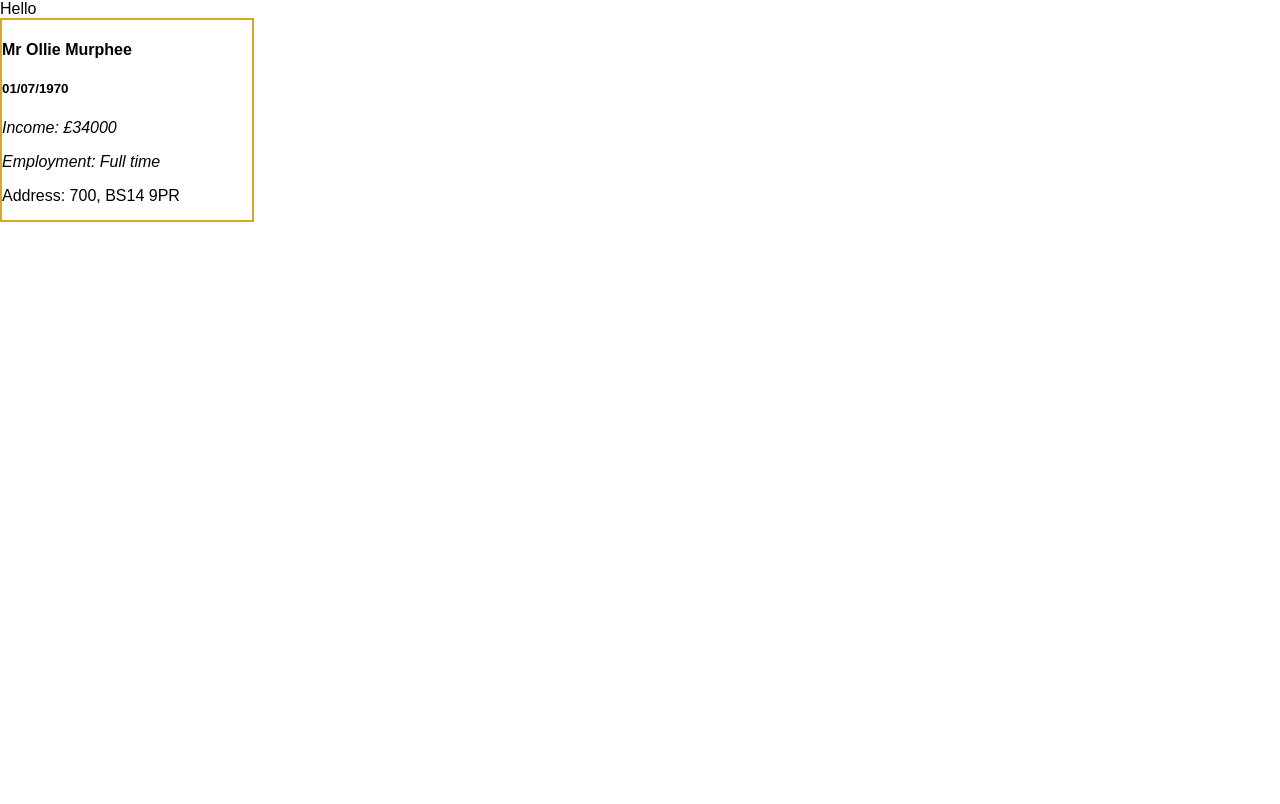
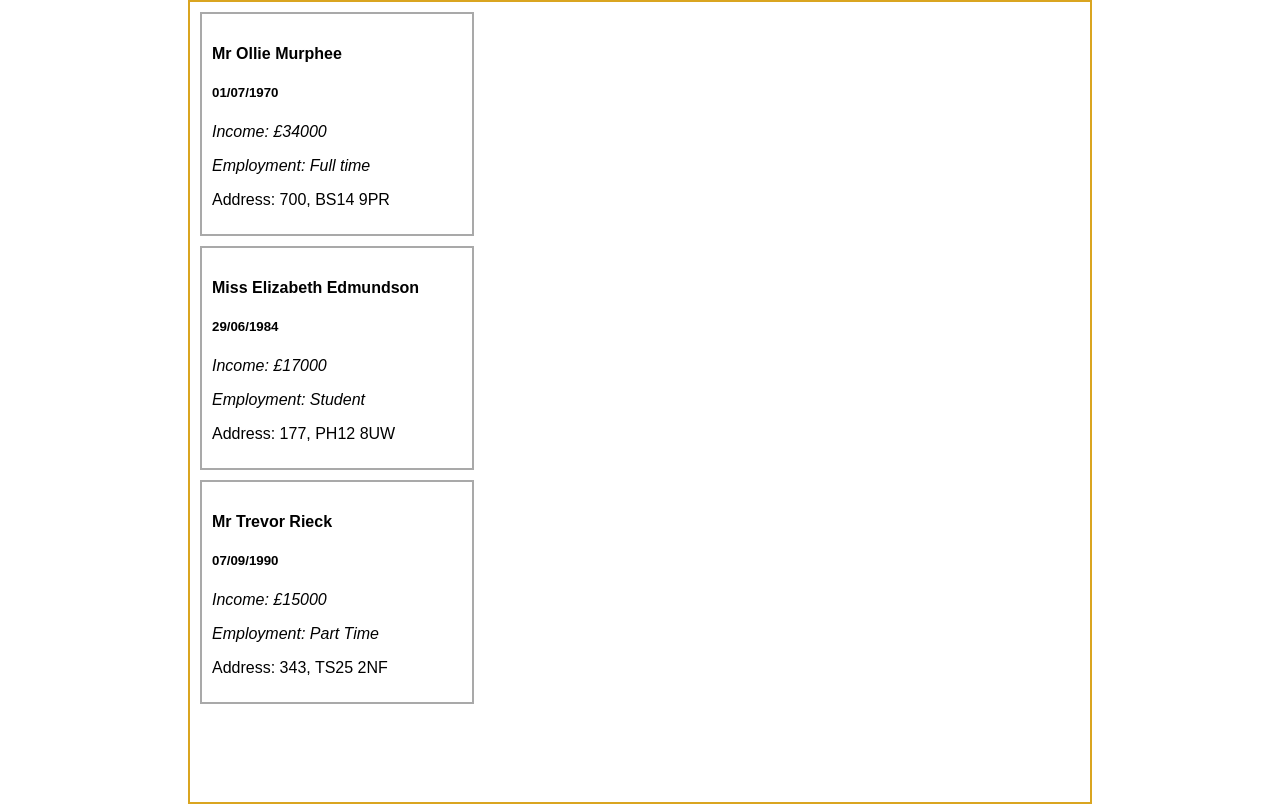
Before and after one commit to fahadqazi/tm-cc, a React (Create React App) app: page / in a window 1280 px wide. Built offline with nearby package versions, Linux system fonts and the light colour scheme.

Commit message:
trying different ways

```diff
--- a/src/App.js
+++ b/src/App.js
@@ -1,7 +1,7 @@
 import React, { Component } from 'react';
 
 import './App.css';
-import ApplicantCard from './applicantCard';
+import ApplicantCardList from './applicantCardList'
 // import cardData from './cards';
 
 var cards = [
@@ -60,14 +60,17 @@ var applicants = [
 
 class App extends Component {
 
+	calculateCards = () => {
+		console.log('hello');
+	}
 
   render() {
     return (
-      <div style={{width: '80%'}}>
-        Hello
-        <ApplicantCard
-          data={applicants[0]}
-        />
+      <div style={{height: 800, width: 900, border:'2px solid goldenrod', margin: 'auto' }}>
+				<ApplicantCardList
+					data={applicants}
+					calculateCards={this.calculateCards}
+				/>
       </div>
     );
   }
--- a/src/applicantCard.js
+++ /dev/null
@@ -1,25 +0,0 @@
-import React from 'react';
-
-const ApplicantCard = (props) => {
-  return(
-    <div style={{height: 200, width: 250, border:'2px solid goldenrod' }}>
-      <h4>{`${props.data.title} ${props.data.firstName} ${props.data.lastName}`}</h4>
-      <h5>{props.data.dob}</h5>
-      <p><i>{`Income: £${props.data.income}`}</i></p>
-      <p><i>{`Employment: ${props.data.employment}`}</i></p>
-      <p>{`Address: ${props.data.houseNo}, ${props.data.postCode}`}</p>
-    </div>
-  );
-}
-
-export default ApplicantCard;
-
-
-// title: 'Mr',
-// firstName: 'Trevor',
-// lastName: 'Rieck',
-// dob: '07/09/1990',
-// income: 15000,
-// employment: 'Part Time',
-// houseNo: 343,
-// postCode: 'TS25 2NF'
--- /dev/null
+++ b/src/applicantCardItem.js
@@ -0,0 +1,29 @@
+import React from 'react';
+
+class ApplicantCard extends React.Component{
+
+render(){
+  return(
+    <div style={{height: 200, width: 250, border:'2px solid darkGrey', margin: 10, padding: 10 }}
+    >
+      <h4>{`${this.props.data.title} ${this.props.data.firstName} ${this.props.data.lastName}`}</h4>
+      <h5>{this.props.data.dob}</h5>
+      <p><i>{`Income: £${this.props.data.income}`}</i></p>
+      <p><i>{`Employment: ${this.props.data.employment}`}</i></p>
+      <p>{`Address: ${this.props.data.houseNo}, ${this.props.data.postCode}`}</p>
+    </div>
+  );
+}
+}
+
+export default ApplicantCard;
+
+
+// title: 'Mr',
+// firstName: 'Trevor',
+// lastName: 'Rieck',
+// dob: '07/09/1990',
+// income: 15000,
+// employment: 'Part Time',
+// houseNo: 343,
+// postCode: 'TS25 2NF'
--- /dev/null
+++ b/src/applicantCardList.js
@@ -0,0 +1,22 @@
+import React from 'react';
+import ApplicantCardItem from './applicantCardItem'
+
+class ApplicantCardList extends React.Component{
+  mapper() {
+    return this.props.data.map(item => {
+      return (<ApplicantCardItem
+                data={item}
+            />)
+    })
+  }
+  render(){
+    return(
+      <div>
+        {this.mapper()}
+      </div>
+
+    );
+  }
+}
+
+export default ApplicantCardList;
```
